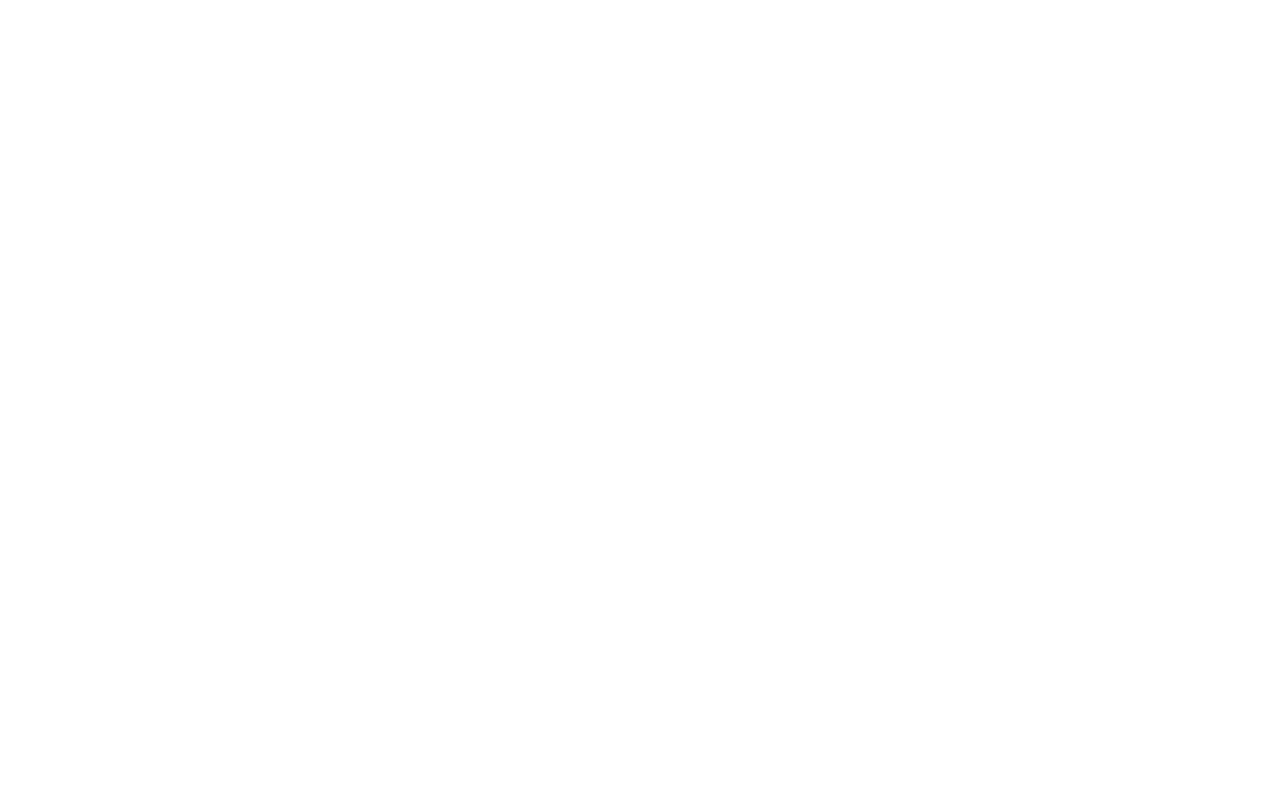
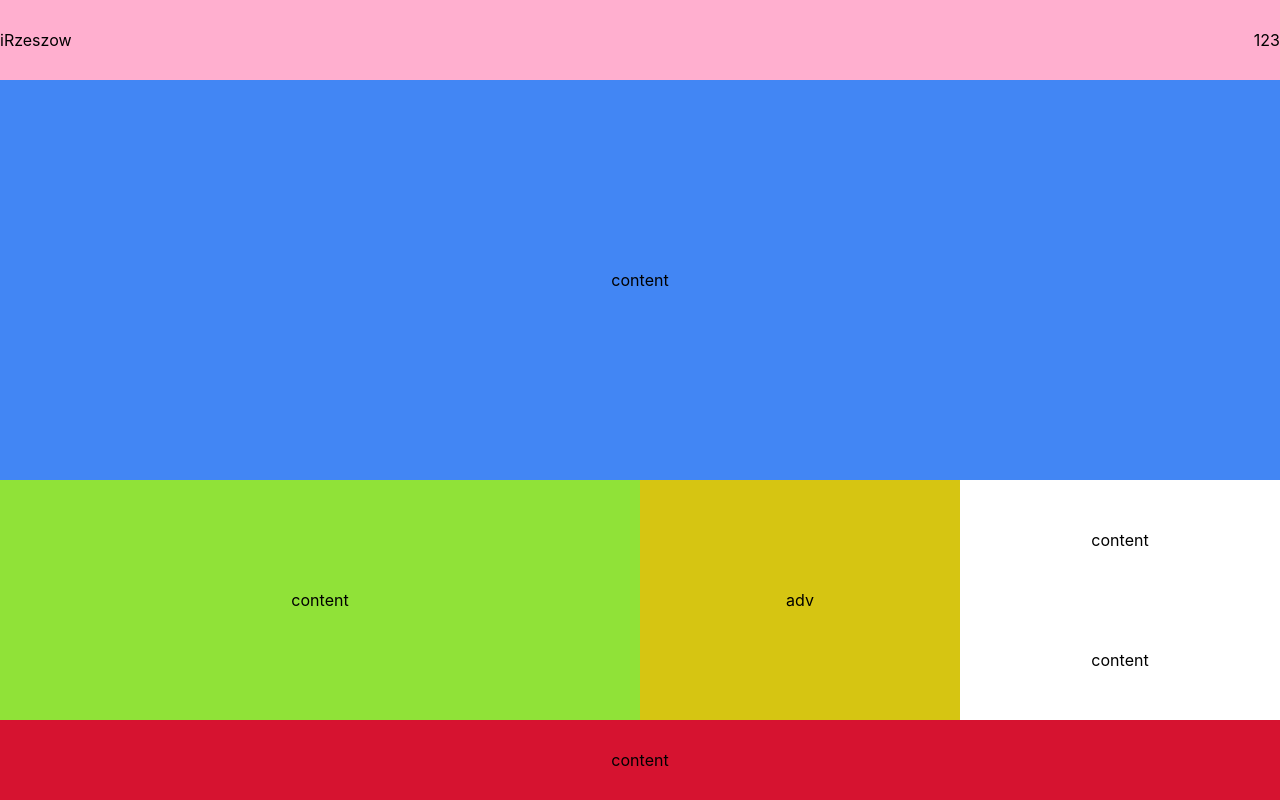
Before and after one commit to VersatileSoft/iRzeszow, a React (Create React App) app: page / in a window 1280 px wide. Built offline with nearby package versions, Linux system fonts and the light colour scheme.

Commit message:
css skelet

```diff
--- a/src/App.js
+++ b/src/App.js
@@ -1,13 +1,17 @@
 import React, { Component } from 'react';
 import 'reset-css';
-import { Switch } from 'react-router';
+import { Switch, Route } from 'react-router';
 import { withCookies } from 'react-cookie';
+import Main from './components/mainComponent';
+import RegisterCompanyComponent from './components/registerCompanyComponent';
+import RegisterMainComponent from './components/registerMainComponent';
 
 class App extends Component {
 
   render() {
     return (
       <Switch>
+        <Route path="/" render={()=><Main />}></Route>
       </Switch>
     );
   }
--- a/src/components/register.js
+++ b/src/components/mainComponent.js
@@ -1,8 +1,8 @@
 import React, { Component } from 'react';
 
-import '../styles/register.scss';
+import '../styles/MainComponent.scss';
 
-class SignBaseComponent extends Component {
+class Main extends Component {
 
     render() {
         return (
@@ -28,17 +28,25 @@
                     </div>
                     <div className="rest">
                         <div className="adv">
-
+                            adv
                         </div>
                         <div className="smallest-squares">
-
+                            <div className="smallest-square-1">
+                                content
+                            </div>
+                            <div className="smallest-square-2">
+                                content
+                            </div>
                         </div>
                     </div>
                 </section>
+                <footer>
+                    content
+                </footer>
             </div>
         )
     }
 
 }
 
-export default SignBaseComponent;
+export default Main;
--- a/src/components/registerCompanyComponent.js
+++ b/src/components/registerCompanyComponent.js
@@ -1,6 +1,4 @@
-import { Component } from 'react';
-
-import '../styles/signBaseComponent.scss';
+import React, { Component } from 'react';
 
 class RegisterCompanyComponent extends Component {
 
@@ -13,4 +11,4 @@
 
 }
 
-export default SignBaseComponent;
+export default RegisterCompanyComponent;
--- a/src/components/registerMainComponent.js
+++ b/src/components/registerMainComponent.js
@@ -1,6 +1,5 @@
-import { Component } from 'react';
+import React, { Component } from 'react';
 
-import '../styles/signBaseComponent.scss';
 
 class RegisterMainComponent extends Component {
 
@@ -13,4 +12,4 @@
 
 }
 
-export default SignBaseComponent;
+export default RegisterMainComponent;
--- /dev/null
+++ b/src/styles/MainComponent.scss
@@ -0,0 +1,86 @@
+html,body {
+    font-family: -apple-system, BlinkMacSystemFont, "Segoe UI", "Roboto", "Oxygen",
+      "Ubuntu", "Cantarell", "Fira Sans", "Droid Sans", "Helvetica Neue",
+      sans-serif;
+    -webkit-font-smoothing: antialiased;
+    -moz-osx-font-smoothing: grayscale;
+    width: 100%;
+    height: 100%;
+
+    #root{
+        width: 100%;
+        height: 100%;
+    }
+    header{
+      display: flex;
+      flex-wrap: wrap;
+      background-color: #FACE;
+      justify-content: space-between;
+      height: 10vh;
+      align-items: center;
+    }
+    .list{
+      display: flex;
+      align-items: stretch;
+      justify-content: space-between;
+    }
+    .main-square{
+      background-color: #4286f4;
+      display: flex;
+      justify-content: center;
+      height: 50vh;
+      align-items: center;
+    }
+    .lower-squares{
+      display: flex;
+      height: 30vh;
+      flex-wrap: wrap;
+
+      .middle-square{
+        justify-content: center;
+        align-items: center;
+        display: flex;
+        background-color: #90e238;
+        min-width: 50%;
+      }
+      .rest{
+        display: flex;
+        flex-wrap: wrap;
+        align-items: center;
+        justify-content: center;
+        min-width: 50%;
+          .adv{
+            background-color: #d6c512;
+            height: 100%;
+            min-width: 50%;
+            display: flex;
+            justify-content: center;
+            align-items: center;
+          }
+          .smallest-squares{
+            height: 100%;
+            min-width: 50%;
+            display: flex;
+            flex-direction: column;
+              div{
+                height: 50%;
+                display: flex;
+                justify-content: center;
+                align-items: center;
+              }
+          }
+      }
+   }
+    footer{
+      display: flex;
+      justify-content: center;
+      align-items: center;
+      background-color: #d61330;
+      height: 10vh;
+    }
+  }
+
+  code {
+    font-family: source-code-pro, Menlo, Monaco, Consolas, "Courier New",
+      monospace;
+  }
```
Also changed, not shown: src/styles/register.scss (deleted, +0 -56 lines).
